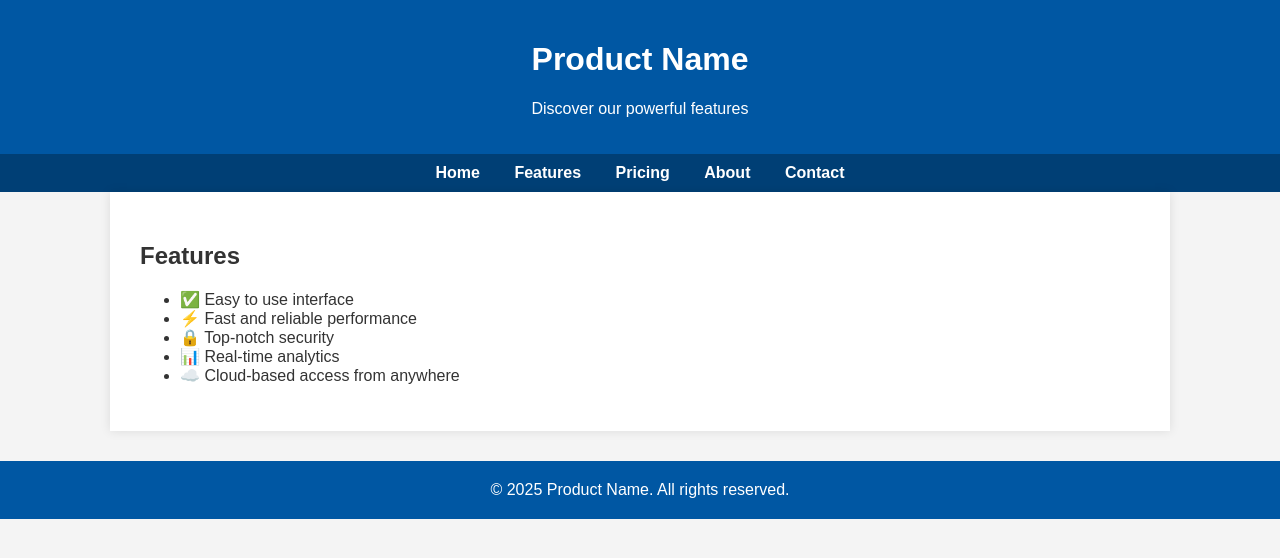
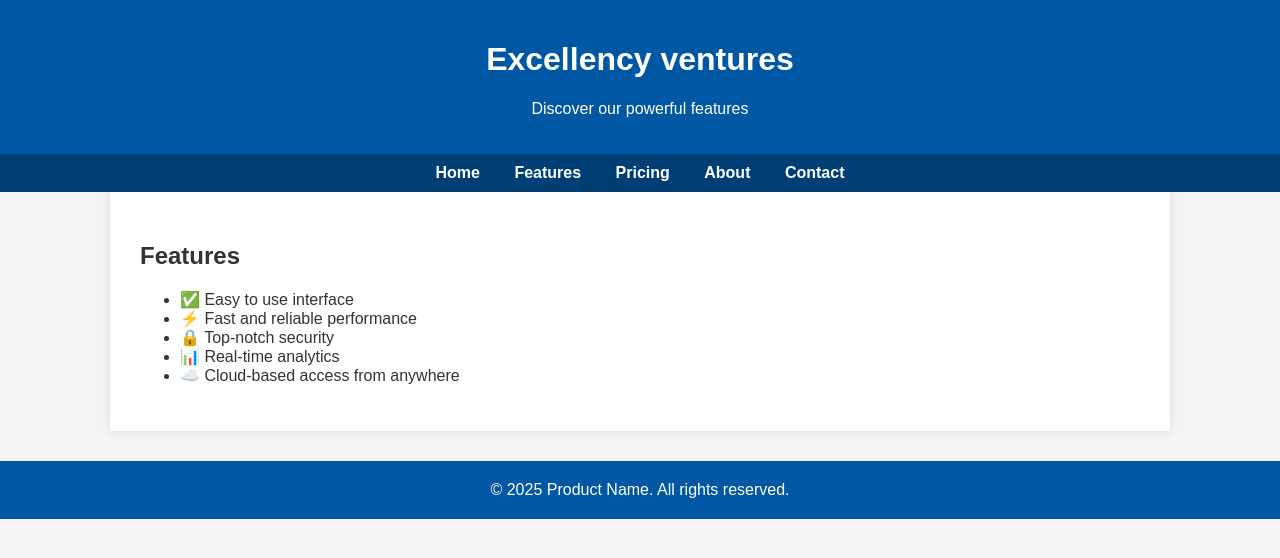
Before and after one commit to Enoch100/Product-page2, a plain HTML site: page features.html in a window 1280 px wide. Drawn offline with Linux system fonts and the light colour scheme.

Commit message:
Update features.html

```diff
--- a/features.html
+++ b/features.html
@@ -2,12 +2,12 @@
 <html lang="en">
 <head>
   <meta charset="UTF-8">
-  <title>Product Name | Features</title>
+  <title>Excellency ventures | Features</title>
   <link rel="stylesheet" href="style.css">
 </head>
 <body>
   <header>
-    <h1>Product Name</h1>
+    <h1>Excellency ventures</h1>
     <p>Discover our powerful features</p>
   </header>
 
```
